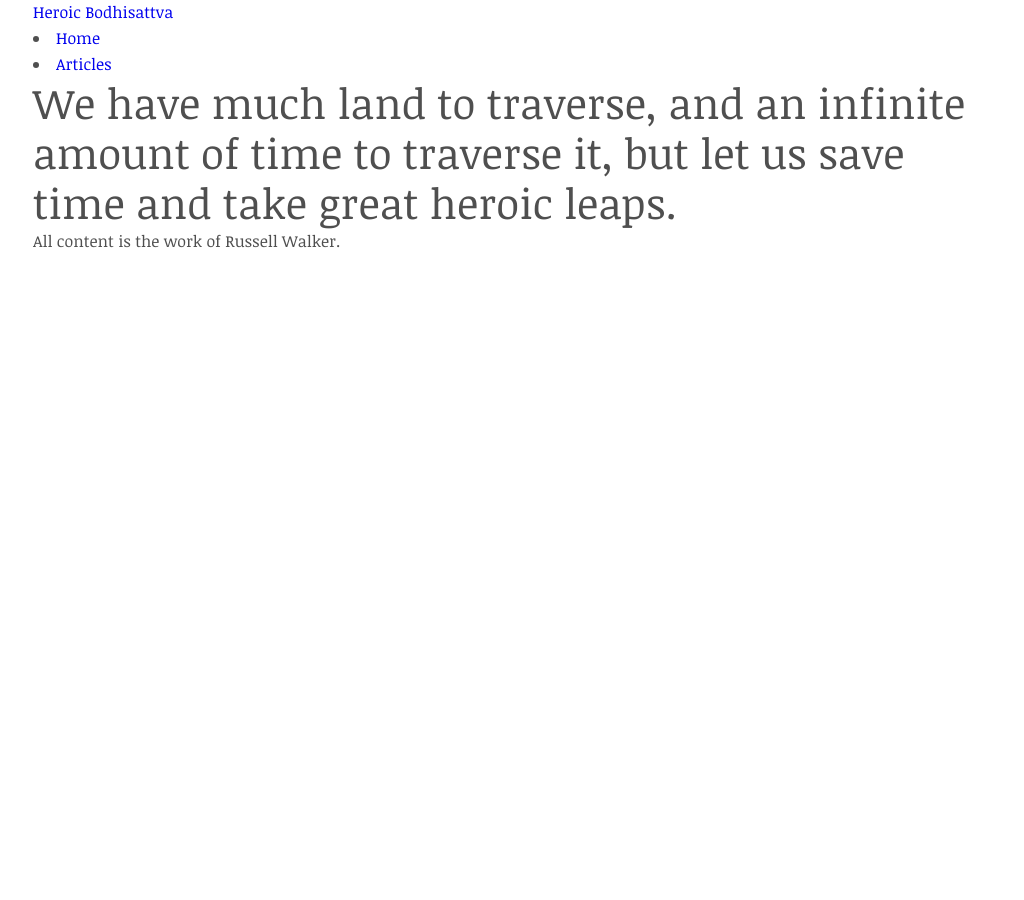
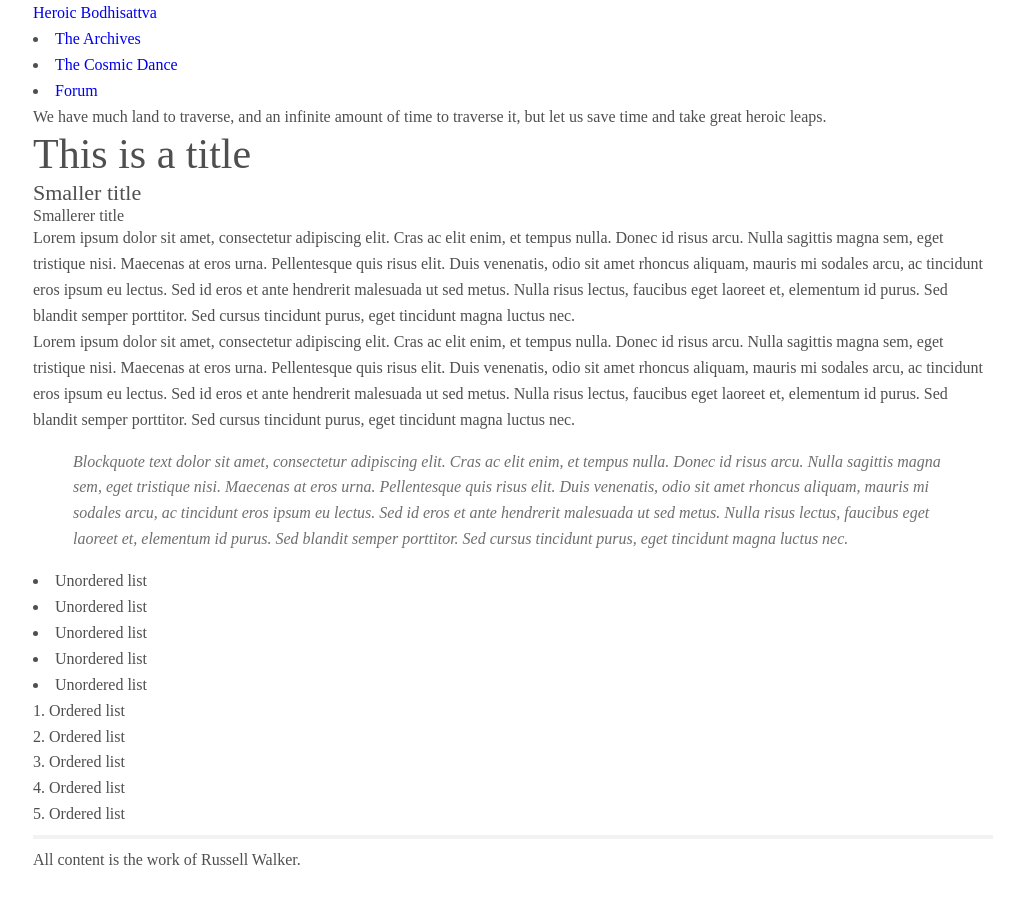
Before and after one commit to heroicbodhisattva/heroicbodhisattva, a Jekyll site: the page built from index.html, in a window 1280 px wide. Shown: the whole page, without its empty margins (127-1151 px from the left). Built offline with Jekyll 4.4.1, drawn with Linux system fonts in a browser that asks for light colours; nearby versions of some CDN libraries; Markdown is read by kramdown in place of the engine named in the settings; the list of posts is cut into pages by our own code.

Commit message:
Fresh updates, son.

```diff
--- a/_includes/header.html
+++ b/_includes/header.html
@@ -12,7 +12,7 @@
 
     <link rel="stylesheet" href="//cdnjs.cloudflare.com/ajax/libs/normalize/2.1.0/normalize.min.css">
     <link rel="stylesheet" href="css/heroic.min.css">
-    <link rel="stylesheet" href="http://fonts.googleapis.com/css?family=Noticia+Text:400,400italic,700,700italic">
+    <link rel="stylesheet" href="http://fonts.googleapis.com/css?family=Roboto+Slab:400,300,700,100">
 
     <script src="//cdnjs.cloudflare.com/ajax/libs/jquery/2.0.0/jquery.min.js"></script>
     <!--script src="/js/core.min.js"></script-->
@@ -22,7 +22,7 @@
 
     <link rel="shortcut icon" href="/icon.png">
     <link rel="apple-touch-icon-precomposed" href="/icon.png">
-    <meta name="apple-mobile-web-app-title" content="Heroic Bodhisattva">
+    <meta name="apple-mobile-web-app-title" content="{{ site.title }}">
     <meta name="description" content="{{ site.description }}">
 
      <link rel="alternate" type="application/xml" href="{{ site.url }}/feed.xml">
@@ -34,8 +34,9 @@
         <a href="{{ site.url }}" class="logo  no-select"><span>{{ site.title }}</span></a>
         <nav role="navigation">
             <ul class="site-nav">
-                <li class="site-nav-home"><a href="/">Home</a></li><!--
-             --><li class="site-nav-articles"><a href="/articles">Articles</a></li>
+                <li class="site-nav-name"><a href="#">The Archives</a></li>
+                <li class="site-nav-name"><a href="#">The Cosmic Dance</a></li>
+                <li class="site-nav-name"><a href="#">Forum</a></li>
             </ul>
         </nav>
     </header>
--- a/_layouts/home.html
+++ b/_layouts/home.html
@@ -1,4 +1,8 @@
 {% include header.html %}
+
+    <section class="hero  wrap  clear">
+        {{ site.description }}
+    </section>
 
     <section class="content  wrap  clear">
         {{ content }}
--- a/index.html
+++ b/index.html
@@ -4,9 +4,33 @@ layout: home
 page_class: page-home
 ---
 
-            <div class="site-introduction">
-                <h1>{{ site.description }}</h1>
-            </div>
+            <h1>This is a title</h1>
+            <h2>Smaller title</h2>
+            <h3>Smallerer title</h3>
+
+            <p>Lorem ipsum dolor sit amet, consectetur adipiscing elit. Cras ac elit enim, et tempus nulla. Donec id risus arcu. Nulla sagittis magna sem, eget tristique nisi. Maecenas at eros urna. Pellentesque quis risus elit. Duis venenatis, odio sit amet rhoncus aliquam, mauris mi sodales arcu, ac tincidunt eros ipsum eu lectus. Sed id eros et ante hendrerit malesuada ut sed metus. Nulla risus lectus, faucibus eget laoreet et, elementum id purus. Sed blandit semper porttitor. Sed cursus tincidunt purus, eget tincidunt magna luctus nec.</p>
+
+            <p>Lorem ipsum dolor sit amet, consectetur adipiscing elit. Cras ac elit enim, et tempus nulla. Donec id risus arcu. Nulla sagittis magna sem, eget tristique nisi. Maecenas at eros urna. Pellentesque quis risus elit. Duis venenatis, odio sit amet rhoncus aliquam, mauris mi sodales arcu, ac tincidunt eros ipsum eu lectus. Sed id eros et ante hendrerit malesuada ut sed metus. Nulla risus lectus, faucibus eget laoreet et, elementum id purus. Sed blandit semper porttitor. Sed cursus tincidunt purus, eget tincidunt magna luctus nec.</p>
+
+            <blockquote>Blockquote text dolor sit amet, consectetur adipiscing elit. Cras ac elit enim, et tempus nulla. Donec id risus arcu. Nulla sagittis magna sem, eget tristique nisi. Maecenas at eros urna. Pellentesque quis risus elit. Duis venenatis, odio sit amet rhoncus aliquam, mauris mi sodales arcu, ac tincidunt eros ipsum eu lectus. Sed id eros et ante hendrerit malesuada ut sed metus. Nulla risus lectus, faucibus eget laoreet et, elementum id purus. Sed blandit semper porttitor. Sed cursus tincidunt purus, eget tincidunt magna luctus nec.</blockquote>
+
+            <ul>
+                <li>Unordered list</li>
+                <li>Unordered list</li>
+                <li>Unordered list</li>
+                <li>Unordered list</li>
+                <li>Unordered list</li>
+            </ul>
+
+            <ol>
+                <li>Ordered list</li>
+                <li>Ordered list</li>
+                <li>Ordered list</li>
+                <li>Ordered list</li>
+                <li>Ordered list</li>
+            </ol>
+
+            <hr>
 
             <!--ul class="articles-list">
                 {% for post in paginator.posts %}
```
Also changed, not shown: css/heroic.css (+4 -3 lines).
